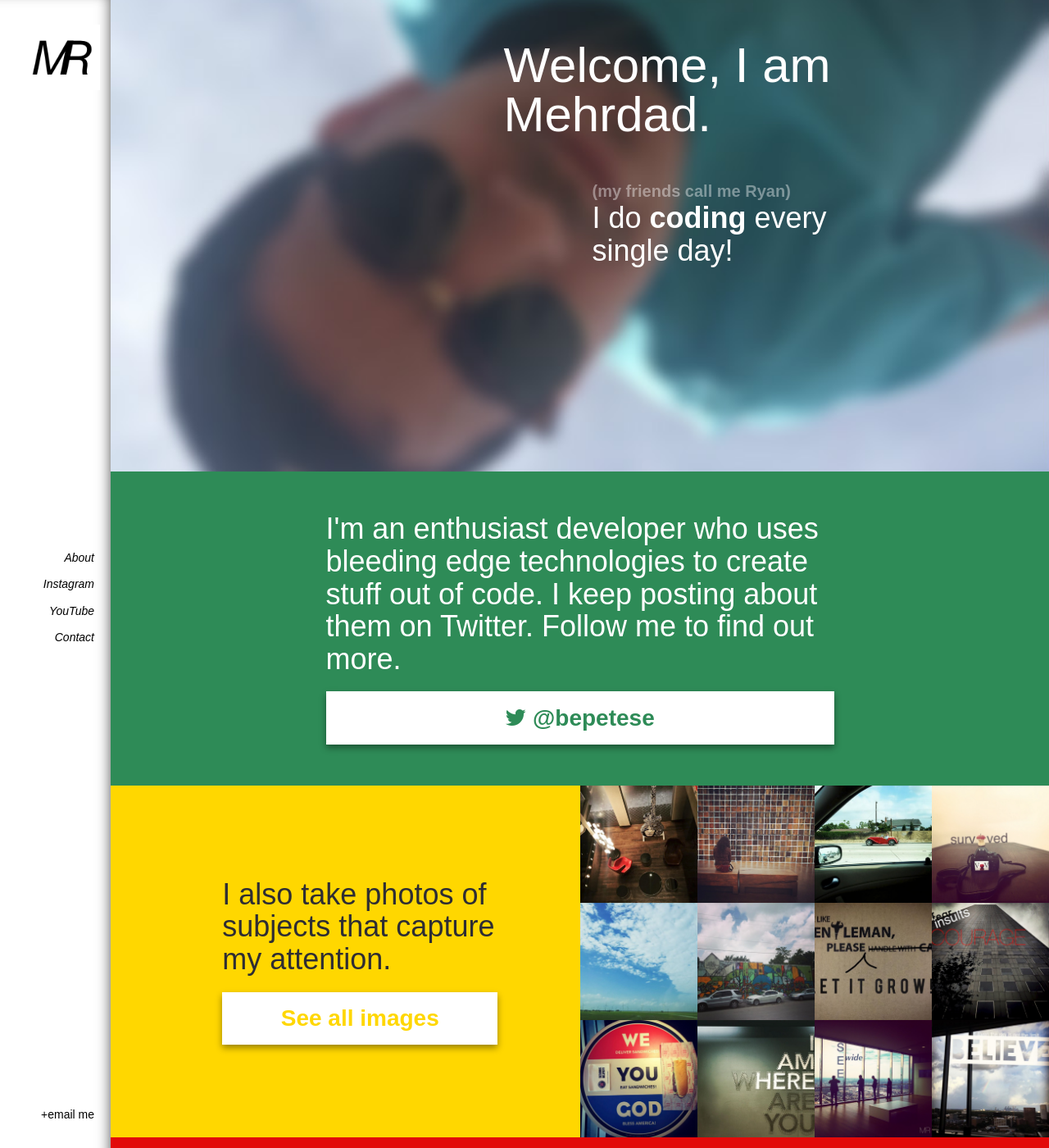
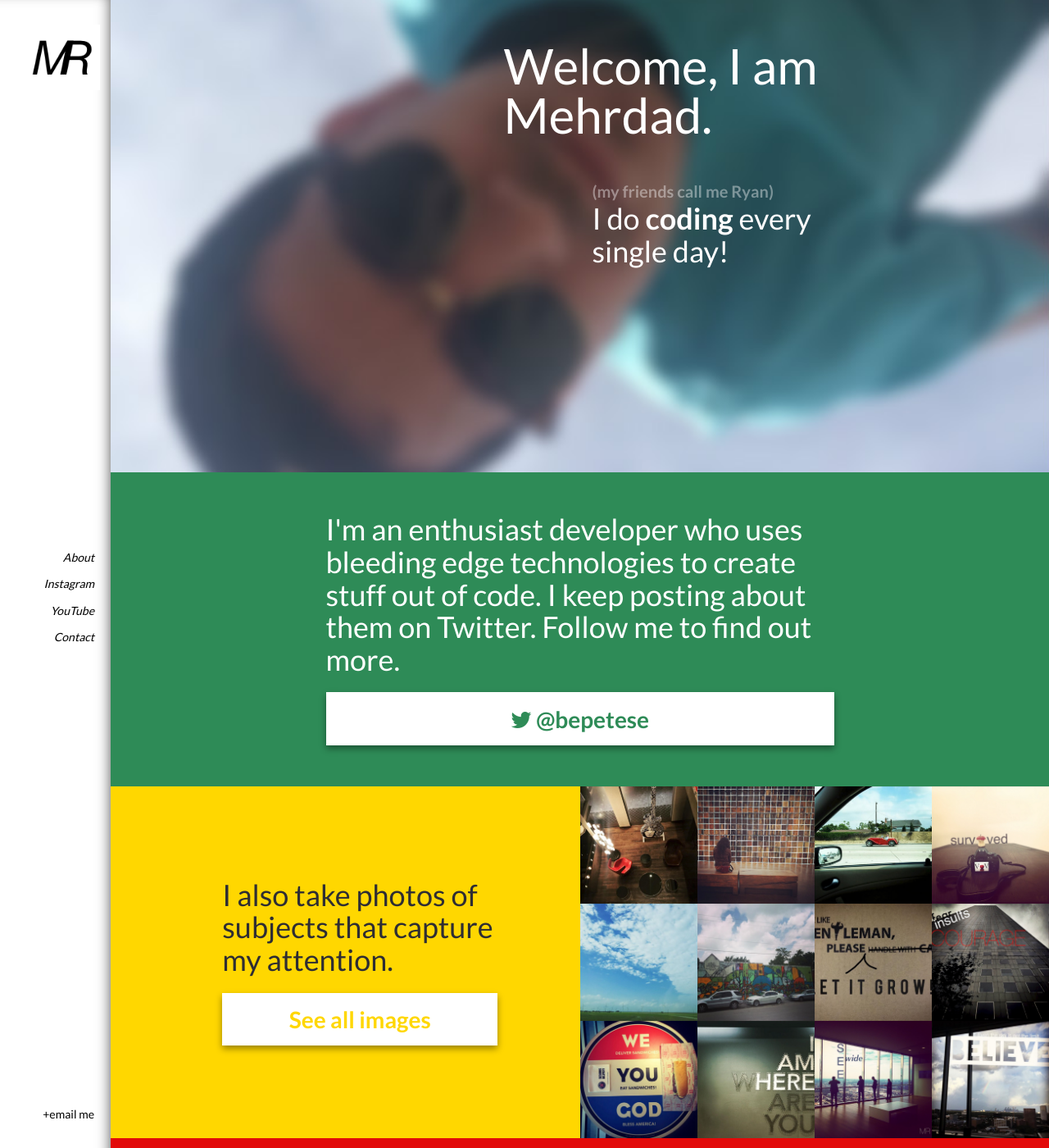
Before and after one commit to mehrdadrafiee/Design-and-Develop, a Jekyll site: the page built from index.html, in a window 1280 px wide and 1400 px high. Shown: the whole window at 82% size. Built offline with Jekyll 4.4.1, drawn with Linux system fonts in a browser that asks for light colours; nearby versions of some CDN libraries; Markdown is read by kramdown in place of the engine named in the settings.

Commit message:
changed font-family to "Lato"

```diff
--- a/assets/css/0-tools/fonts.scss
+++ b/assets/css/0-tools/fonts.scss
@@ -1,2 +1 @@
 <link href='https://fonts.googleapis.com/css?family=Open+Sans:400,400italic,600,300' rel='stylesheet' type='text/css'>
-<link href='https://fonts.googleapis.com/css?family=Lato:400,700,300' rel='stylesheet' type='text/css'>
--- a/assets/css/1-base/_base.sass
+++ b/assets/css/1-base/_base.sass
@@ -1,4 +1,6 @@
 //	Typography
+
+@import url(https://fonts.googleapis.com/css?family=Lato:400,700,300)
 
 .gigantic, .huge, .large, .bigger, .big,
 h1, h2, h3, h4, h5, h6
@@ -90,7 +92,7 @@
   background: $bg-color
   font-size: 14px
   line-height: 1.6
-  font-family: 'Fira Sans' sans-serif
+  font-family: 'Lato', sans-serif
   color: $text-color
   -webkit-font-smoothing: antialiased
   -webkit-text-size-adjust: 100%
--- a/assets/css/3-sections/_home-about.sass
+++ b/assets/css/3-sections/_home-about.sass
@@ -11,7 +11,6 @@
     color: white
     font:
       size: 60px
-      //family: 'Open Sans'
       weight: 400
     line-height: 1
     margin-left: -108px
--- a/assets/css/main.css
+++ b/assets/css/main.css
@@ -4,6 +4,7 @@
  * 2. Prevent iOS text size adjust after orientation change, without disabling
  *    user zoom.
  */
+@import url(https://fonts.googleapis.com/css?family=Lato:400,700,300);
 html {
   font-family: sans-serif;
   /* 1 */
@@ -437,7 +438,7 @@
   background: WHITESMOKE;
   font-size: 14px;
   line-height: 1.6;
-  font-family: 'Fira Sans' sans-serif;
+  font-family: 'Lato', sans-serif;
   color: #2E2D33;
   -webkit-font-smoothing: antialiased;
   -webkit-text-size-adjust: 100%; }
```
